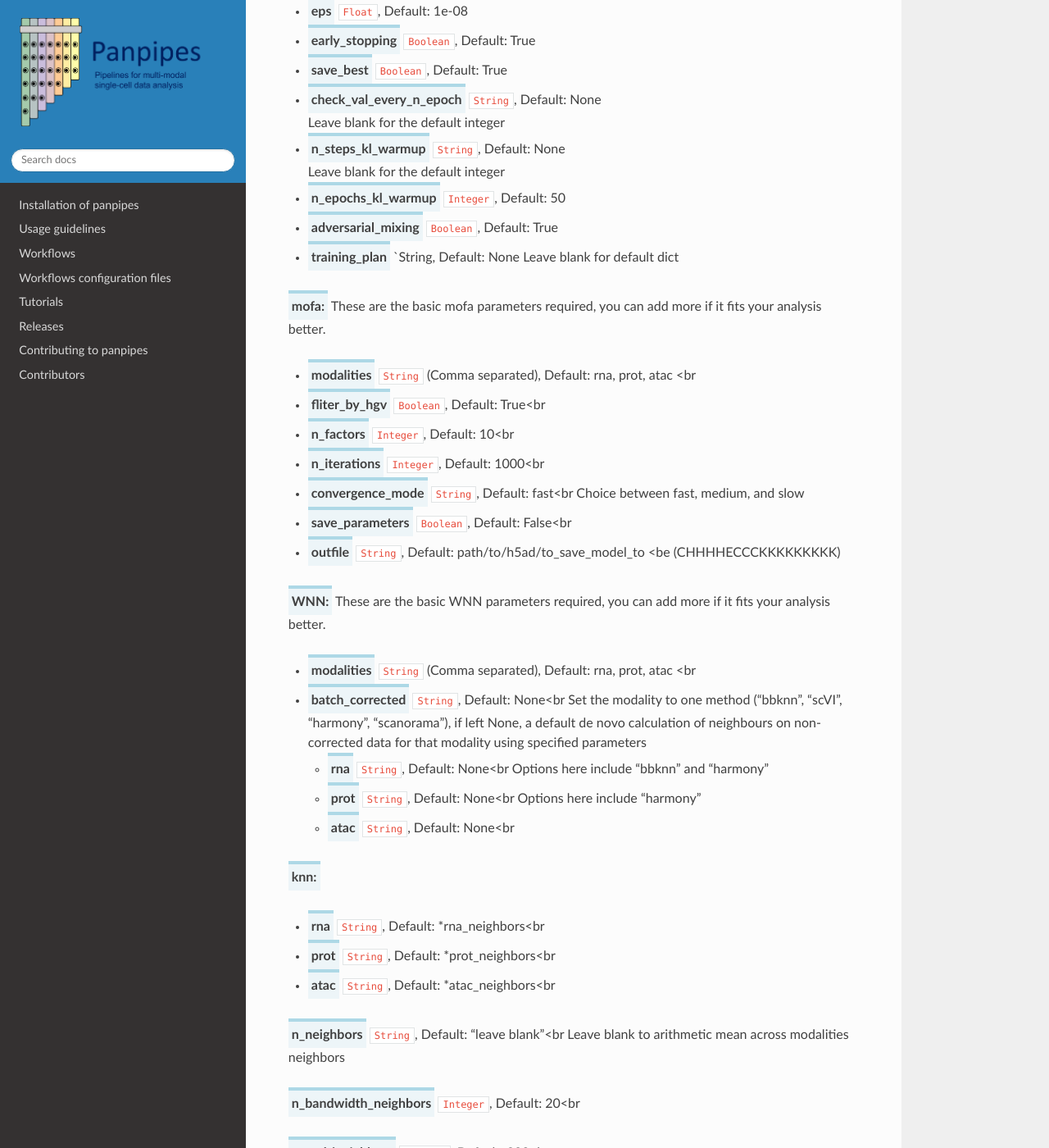
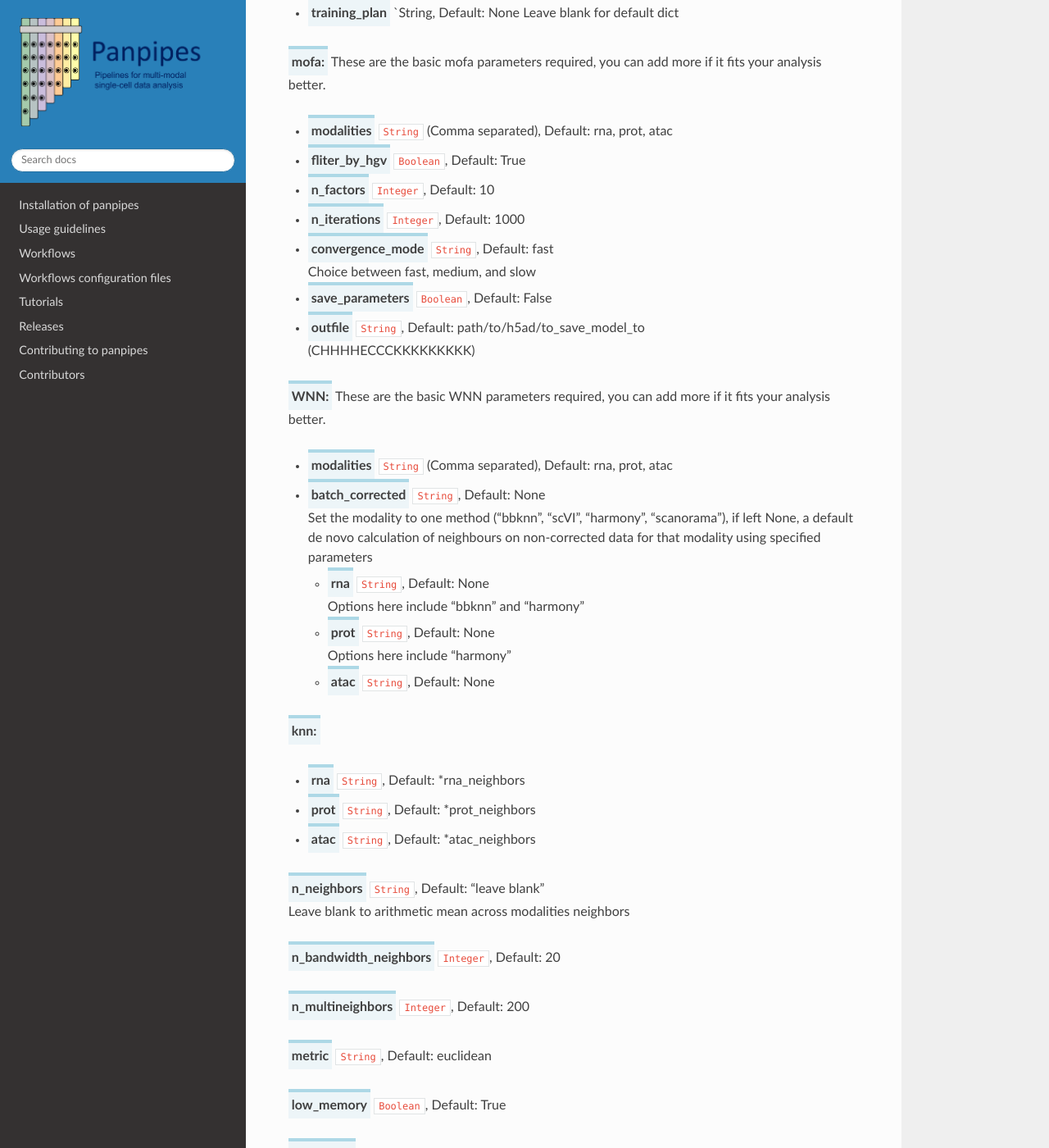
Before and after one commit to bio-la/panpipes-nextflow, a Sphinx documentation site: the page built from docs/yaml_docs/pipeline_integration_ym.md, in a window 1280 px wide and 1400 px high, scrolled down 5636 px. Shown: the whole window at 82% size. Built offline with Sphinx 7.4.7 and the Read the Docs theme 2.0.0, drawn with Linux system fonts in a browser that asks for light colours; some of the changed text lies outside the part shown.

Commit message:
Update pipeline_integration_ym.md

```diff
--- a/docs/yaml_docs/pipeline_integration_ym.md
+++ b/docs/yaml_docs/pipeline_integration_ym.md
@@ -21,67 +21,64 @@
 
 ## Compute resources options
 
-* <p class="parameter">resources</p>
+<span class="parameter">resources</span>
+Computing resources to use, specifically the number of threads used for parallel jobs.
+Specified by the following three parameters:
 
-    Computing resources to use, specifically the number of threads used for parallel jobs.
-    Specified by the following three parameters:
+  - <span class="parameter">threads_high</span> `Integer`, Default: 1<br>
+    Number of threads used for high intensity computing tasks.
+    For each thread, there must be enough memory to load your MuData object which was created in the preprocessing step of the workflow.
 
-  - <p class="parameter">threads_high</p> Integer, Default: 1
-        Number of threads used for high intensity computing tasks.
-        For each thread, there must be enough memory to load your MuData object which was created in the preprocessing step of the workflow.
-        </p><br>
 
-  - <p class="parameter">threads_medium</p> Integer, Default: 1
-        <p>Number of threads used for medium intensity computing tasks.
-        For each thread, there must be enough memory to load your mudata and do computationally light tasks.
-        </p><br>
+  - <span class="parameter">threads_medium</span> `Integer`, Default: 1<br>
+    Number of threads used for medium intensity computing tasks.
+    For each thread, there must be enough memory to load your mudata and do computationally light tasks.
 
-  - <p class="parameter">threads_low</p> Integer, Default: 1
-  	    <p>Number of threads used for low intensity computing tasks.
-        For each thread, there must be enough memory to load text files and do plotting, requires much less memory than the other two.
-        </p><br>
 
-  - <p class="parameter">threads_gou</p> Integer, Default: 2
-        <p>Number of gpu used for computing tasks.
-        For each thread, there must be enough memory to compute the tasks above. (ASKKKKKKKKKKKKKKK)
+   - <span class="parameter">threads_low</span> `Integer`, Default: 1<br>
+  	 Number of threads used for low intensity computing tasks.
+     For each thread, there must be enough memory to load text files and do plotting, requires much less memory than the other two.
 
-* <p class="parameter">condaenv</p> String
 
-    Path to conda environment that should be used to run panpipes.
-    Leave blank if running native or your cluster automatically inherits the login node environment
+ - <span class="parameter">threads_gou</span> `Integer`, Default: 2<br>
+   Number of gpu used for computing tasks.
+   For each thread, there must be enough memory to compute the tasks above. (ASKKKKKKKKKKKKKKK)
+
+<span class="parameter">condaenv</span> `String`<br>
+  Path to conda environment that should be used to run panpipes.
+  Leave blank if running native or your cluster automatically inherits the login node environment
 
 ## Loading and merging data options
 ### Data format
 
 
-* <p class="parameter">sample_prefix</p> String, Default: "test"
+<span class="parameter">sample_prefix</span> `String`, Default: test<br>
+Prefix for the sample that comes out of the filtering/ preprocessing steps of the workflow.
 
-    Prefix for the sample that comes out of the filtering/ preprocessing steps of the workflow.
-
-* <p class="parameter">preprocessed_obj</p> String, Mandatory parameter
-
-    Path to the output file from preprocessing (e.g. ../preprocess/test.h5mu).
-    Ensure that the submission file must be in the right format and that the right path is provided.
+<span class="parameter">preprocessed_obj</span> `String`, Mandatory parameter<br>
+ Path to the output file from preprocessing (e.g. ../preprocess/test.h5mu).
+ Ensure that the submission file must be in the right format and that the right path is provided.
 
 ### Batch correction
 
-* <p class="parameter">rna:</p>
+<span class="parameter">rna:</span>
   Batch correction is specified by the following parameters:
 
-   - <p class="parameter">run</p> Boolean, Default: True
-        <p>Defines if you want the batch correction to run
-          </p><br>
-   - <p  class="parameter">tools</p> String (comma-separated), Default: harmony,bbknn,scanorama,scvi
-          <p>Defines the method used to run batch correction, multiple can be selected.
-           choices: harmony,bbknn,scanorama,scvi
-           </p><br>
-    - <p class="parameter">column</p> String (comma-separated), Default: sample_id
+
+  - <span class="parameter">run</span> `Boolean`, Default: True<br>
+    Defines if you want the batch correction to run
+
+  - <span class="parameter">tools</span> `String` (comma-separated), Default: harmony,bbknn,scanorama,scvi<br>
+    Defines the method used to run batch correction, multiple can be selected.
+    choices: harmony,bbknn,scanorama,scvi
+
+   - <span class="parameter">column</span> `String` (comma-separated), Default: sample_id<br>
 
      The column you want to batch correct on, if a comma-separated list is specified then all will be used simultaneously
 
   ### Harmony arguments
 
-- <span class="parameter">harmony:</p>
+- <span class="parameter">harmony:</span>
     Basic parameters required to run harmony:
 
     - <span class="parameter">sigma</span> Float, Default: 0.1<br>
@@ -91,7 +88,8 @@
 
   ### BBKNN arguments
 Check https://bbknn.readthedocs.io/en/latest/ for more information
-   <span class="parameter">exclude_mt_genes:</span>
+
+<span class="parameter">exclude_mt_genes:</span> (CHHEECCKKKKKK)
 
   ### SCVI arguments
    <span class="parameter">rna</span>
@@ -109,17 +107,17 @@
 
        - <span class="parameter">gene_likelihood:</span> `String`, Default: zinb
 
-    <span class="parameter">training_agrs</p>:
+    <span class="parameter">training_agrs</p>
     Training argument parameters:
-       - <span class="parameter">max_epochs:</span> `Integer`, Default: 400
+       - <span class="parameter">max_epochs</span> `Integer`, Default: 400
 
        - <span class="parameter">train_size</span> `Float`, Default: 0.9
 
        - <span class="parameter">early_stopping:</span> `Boolean`, Default: True
 
-    <span class="parameter">training_plan:</p>:
+    <span class="parameter">training_plan</p>
     Training plan parameters:
-       - <span class="parameter">lr:</span> `Float`, Default:0.001
+       - <span class="parameter">lr</span> `Float`, Default:0.001
 
        - <span class="parameter">n_epochs_kl_warmup:</span> `Integer`, Default: 40
 
@@ -160,7 +158,8 @@
  <span class="parameter">totalvi:</span>
    These are the basic totalvi parameters required, you can add more if it fits your analysis better.
 
-   -  <span class="parameter">modalities</span> `String`(Comma separated), Default: rna, prot <br>
+   -  <span class="parameter">modalities</span> `String`(Comma separated), Default: rna, prot<br>
+
   totalvi has to run on both rna and protein data
 
    -  <span class="parameter">exclude_mt_genes</span> `Boolean`, Default: True<br>
@@ -181,7 +180,7 @@
  <span class="parameter">MultiVI:</span>
   These are the basic MultiVI parameters required, you can add more if it fits your analysis better. Leave arguments blank for default
 
-  -  <span class="parameter">lowmen</span> `Boolean`, Default: True<br
+  -  <span class="parameter">lowmen</span> `Boolean`, Default: True<br>
 
 By setting lowmen to True it will subset the atac to the top 25k HVF which is recommended to deal with concatenation of atac,rna on large datasets which at the moment is suboptimally required by scvitool. Note that >100GB of RAM are required to concatenate atac,rna with 15k cells and 120k total features (union rna,atac).
 
@@ -223,61 +222,95 @@
   <span class="parameter">mofa:</span>
    These are the basic mofa parameters required, you can add more if it fits your analysis better.
 
-  -  <span class="parameter">modalities</span> `String` (Comma separated), Default: rna, prot, atac <br
-  -  <span class="parameter">fliter_by_hgv</span> `Boolean`, Default: True<br
-  -  <span class="parameter">n_factors</span> `Integer`, Default: 10<br
-  -  <span class="parameter">n_iterations</span> `Integer`, Default: 1000<br
-  -  <span class="parameter">convergence_mode</span> `String`, Default: fast<br
+  -  <span class="parameter">modalities</span> `String` (Comma separated), Default: rna, prot, atac <br>
+  -  <span class="parameter">fliter_by_hgv</span> `Boolean`, Default: True<br>
+  -  <span class="parameter">n_factors</span> `Integer`, Default: 10<br>
+  -  <span class="parameter">n_iterations</span> `Integer`, Default: 1000<br>
+  -  <span class="parameter">convergence_mode</span> `String`, Default: fast<br>
     Choice between fast, medium, and slow
 
-  -  <span class="parameter">save_parameters</span> `Boolean`, Default: False<br
-  -  <span class="parameter">outfile</span> `String`, Default: path/to/h5ad/to_save_model_to <be (CHHHHECCCKKKKKKKKK)
+  -  <span class="parameter">save_parameters</span> `Boolean`, Default: False<br>
+  -  <span class="parameter">outfile</span> `String`, Default: path/to/h5ad/to_save_model_to <br> (CHHHHECCCKKKKKKKKK)
 
 
 
 <span class="parameter">WNN:</span>
    These are the basic WNN parameters required, you can add more if it fits your analysis better.
 
-  -  <span class="parameter">modalities</span> `String` (Comma separated), Default: rna, prot, atac <br
-  -  <span class="parameter">batch_corrected</span> `String`, Default: None<br
+  -  <span class="parameter">modalities</span> `String` (Comma separated), Default: rna, prot, atac <br>
+  -  <span class="parameter">batch_corrected</span> `String`, Default: None<br>
 Set the modality to one method ("bbknn", "scVI", "harmony", "scanorama"), if left None, a default de novo calculation of neighbours on non-corrected data for that modality using specified parameters
-      -  <span class="parameter">rna</span> `String`, Default: None<br
+      -  <span class="parameter">rna</span> `String`, Default: None<br>
         Options here include "bbknn" and "harmony"
 
-      -  <span class="parameter">prot</span> `String`, Default: None<br
+      -  <span class="parameter">prot</span> `String`, Default: None<br>
         Options here include "harmony"
 
-      -  <span class="parameter">atac</span> `String`, Default: None<br
+      -  <span class="parameter">atac</span> `String`, Default: None<br>
 
 <span class="parameter">knn:</span>
-  -  <span class="parameter">rna</span> `String`, Default: *rna_neighbors<br
-  -  <span class="parameter">prot</span> `String`, Default: *prot_neighbors<br
-  -  <span class="parameter">atac</span> `String`, Default: *atac_neighbors<br
+  -  <span class="parameter">rna</span> `String`, Default: *rna_neighbors<br>
+  -  <span class="parameter">prot</span> `String`, Default: *prot_neighbors<br>
+  -  <span class="parameter">atac</span> `String`, Default: *atac_neighbors<br>
 
 
-<span class="parameter">n_neighbors</span> `String`, Default: "leave blank"<br
+<span class="parameter">n_neighbors</span> `String`, Default: "leave blank"<br>
   Leave blank to arithmetic mean across modalities neighbors
 
-<span class="parameter">n_bandwidth_neighbors</span> `Integer`, Default: 20<br
+<span class="parameter">n_bandwidth_neighbors</span> `Integer`, Default: 20<br>
 
-<span class="parameter">n_multineighbors</span> `Integer`, Default: 200<br
+<span class="parameter">n_multineighbors</span> `Integer`, Default: 200<br>
 
-<span class="parameter">metric</span> `String`, Default: euclidean<br
+<span class="parameter">metric</span> `String`, Default: euclidean<br>
 
-<span class="parameter">low_memory</span> `Boolean`, Default: True<br
+<span class="parameter">low_memory</span> `Boolean`, Default: True<br>
 
 
 <span class="parameter">neighbors:</span>
--  <span class="parameter">npcs</span> `Integer`, Default: 30<br
+-  <span class="parameter">npcs</span> `Integer`, Default: 30<br>
 
 The number of principal components to calculate for neighbors and umap. If no correction is applied PCA will be calculated and used to run the UMAP. If harmony is chosen it will use the following components to create a corrected dimensionality reduction
 
- -  <span class="parameter">k</span> `Integer`, Default: 30<br
- -  <span class="parameter">metric</span> `String`, Default: euclidean<br
+ -  <span class="parameter">k</span> `Integer`, Default: 30<br>
+ -  <span class="parameter">metric</span> `String`, Default: euclidean<br>
    Options include euclidean and cosine
 
- - <span class="parameter">method</span> `String`, Default: scanpy<br
+ - <span class="parameter">method</span> `String`, Default: scanpy<br>
    Options include scanpy and hnsw
 
 
 ### Plot
+
+<span class="parameter">plotqc:</span>
+Grouping must be a categorical variable
+   -  <span class="parameter">grouping_var</span> `String`, Default: sample_id<br>
+   -  <span class="parameter">all</span> `String`, Default: rep:receptor_subtype<br>
+
+ Any metrics you may want to plot on all modality umaps should go under all
+
+   -  <span class="parameter">rna</span> `String`, Default: rna:total_counts<br>
+   -  <span class="parameter">prot</span> `String`, Default: prot:total_counts<br>
+   -  <span class="parameter">atac</span>  (CHHEECCKKKKKK)
+   -  <span class="parameter">multimodal</span> `String`, Default: rna:total_counts<br>
+
+
+
+### Make final object
+
+Leave this final option blank until you have reviewed the results from running `papipes integration make full`. This step will produce a mudata object with one layer and one correction per modality, and one multimodal layer. For unimodal integration select the uncorrected version and use "no_correction" then run `panpipes integration make merge_integration`.
+
+<span class="parameter">final_obj:</span>
+   -  <span class="parameter">rna:</span>
+      -  <span class="parameter">include</span> `Boolean`, Default: True<br>
+      -   <span class="parameter">bc_choice</span> `String`, Default: harmony<br>
+   - <span class="parameter">prot:</span>
+      -  <span class="parameter">include</span> `Boolean`, Default: True<br>
+      -  <span class="parameter">bc_choice</span> `String`, Default: harmony<br>
+   - <span class="parameter">atac:</span>
+      -  <span class="parameter">include</span> `Boolean`, Default: False<br>
+      -  <span class="parameter">bc_choice</span> `Boolean`, Default: harmony<br>
+
+   - <span class="parameter">multimodal:</span>
+
+      -  <span class="parameter">include</span> `Boolean`, Default: True<br>
+      -  <span class="parameter">bc_choice</span> `String`, Default: totalvi<br>
```
